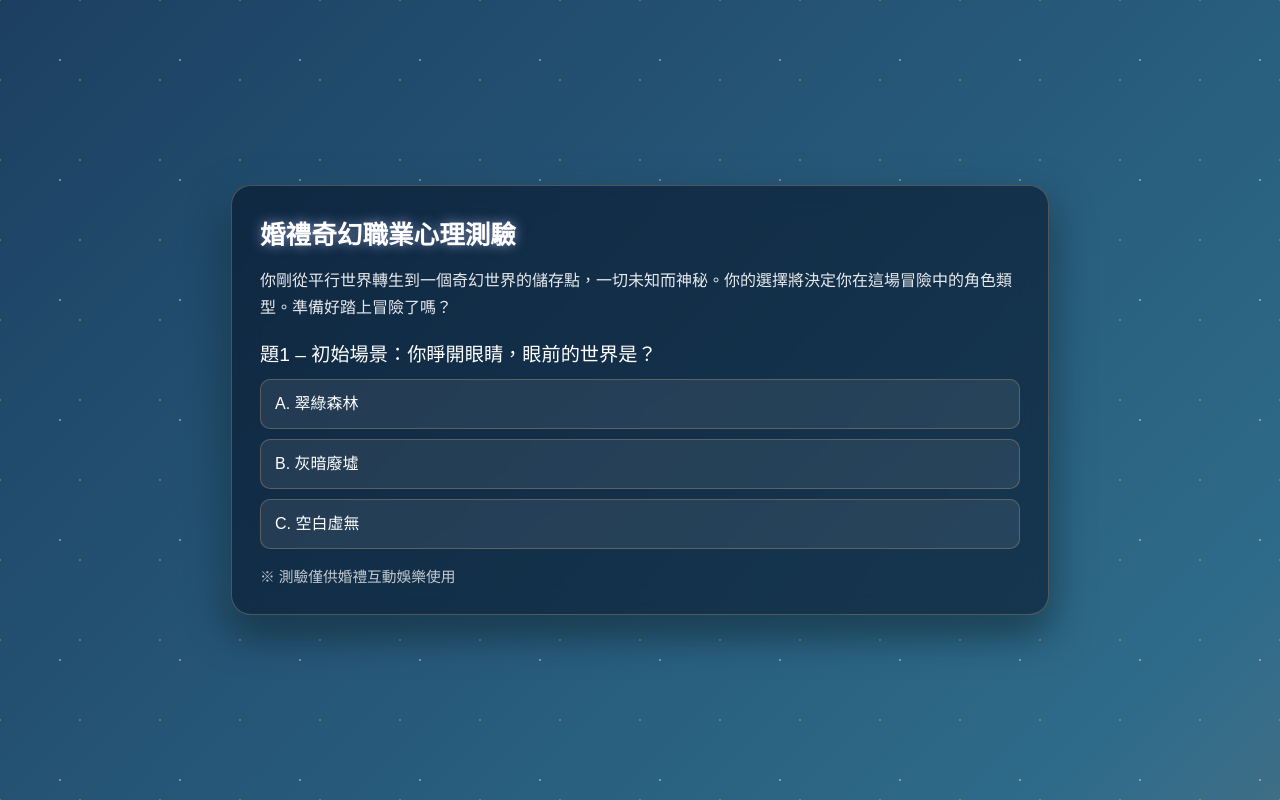
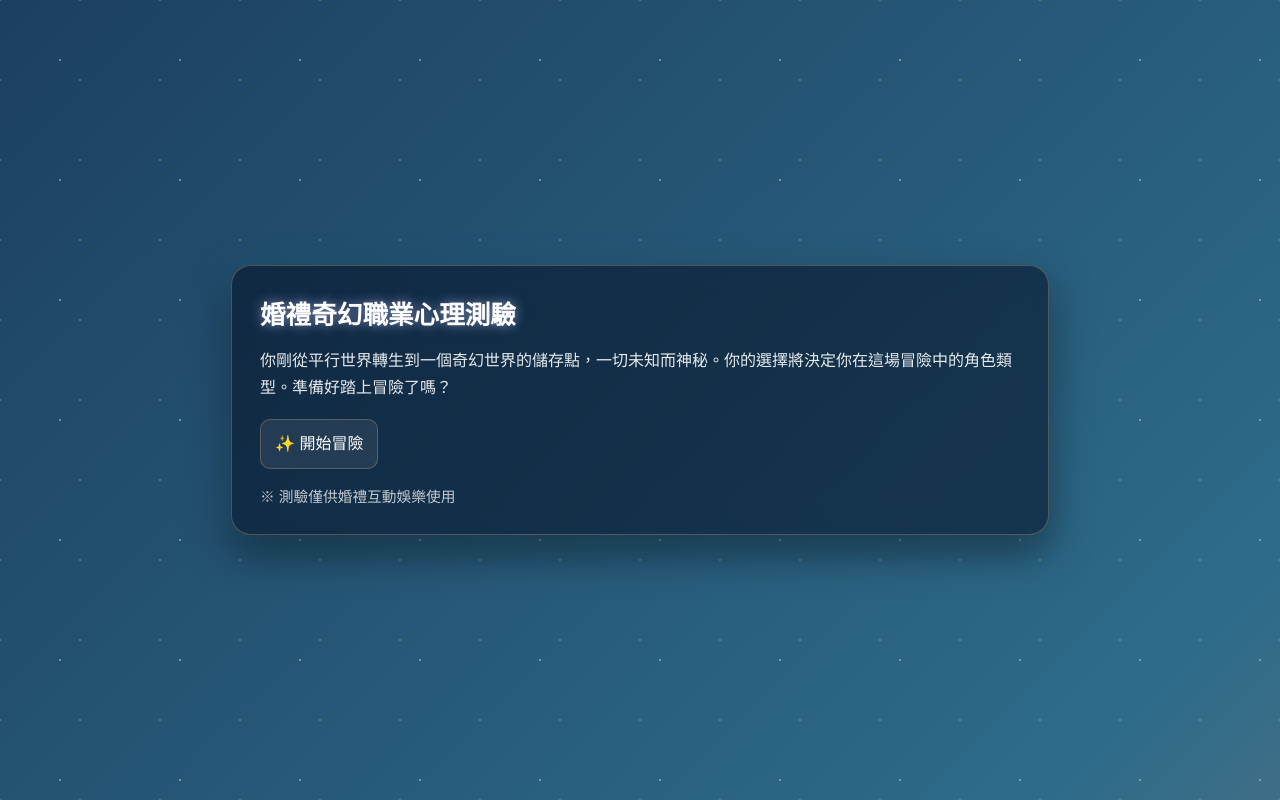
Before and after one commit to Drytowel/career-quiz, a plain HTML site: page index.html in a window 1280 px wide. Drawn offline with Linux system fonts and the light colour scheme.

Commit message:
新增開頭選項，移除題目題數

```diff
--- a/index.html
+++ b/index.html
@@ -101,7 +101,7 @@
   <script>
     const data = {
       q1: {
-        title: "題1 – 初始場景：你睜開眼睛，眼前的世界是？",
+        title: "初始場景：你睜開眼睛，眼前的世界是？",
         choices: [
           { text: "A. 翠綠森林", next: "q2" },
           { text: "B. 灰暗廢墟", next: "q3" },
@@ -109,7 +109,7 @@
         ]
       },
       q2: {
-        title: "題2 – 森林探險：你走在森林裡，發現一棵會發光的古樹，你會？",
+        title: "森林探險：你走在森林裡，發現一棵會發光的古樹，你會？",
         choices: [
           { text: "A. 研究樹的魔法", next: "q5" },
           { text: "B. 攀上樹探索周圍", next: "q6" },
@@ -117,7 +117,7 @@
         ]
       },
       q3: {
-        title: "題3 – 廢墟迷宮：你走進廢墟，看到寶箱被怪物守護，你會？",
+        title: "廢墟迷宮：你走進廢墟，看到寶箱被怪物守護，你會？",
         choices: [
           { text: "A. 衝上去戰鬥", next: "q6" },
           { text: "B. 嘗試解鎖陷阱", next: "q5" },
@@ -125,7 +125,7 @@
         ]
       },
       q4: {
-        title: "題4 – 虚空探索：你身處空白虛空，你想做什麼？",
+        title: "虛空探索：你身處空白虛空，你想做什麼？",
         choices: [
           { text: "A. 建造工具", next: "q8" },
           { text: "B. 冥想，觀察環境", next: "q7" },
@@ -133,7 +133,7 @@
         ]
       },
       q5: {
-        title: "題5 – 魔法的抉擇：你發現神秘水晶，你會？",
+        title: "魔法的抉擇：你發現神秘水晶，你會？",
         choices: [
           { text: "A. 研究魔法", next: "q9" },
           { text: "B. 製作小工具或武器", next: "q8" },
@@ -141,7 +141,7 @@
         ]
       },
       q6: {
-        title: "題6 – 勇氣挑戰：你面對懸崖與危險怪物，你會？",
+        title: "勇氣挑戰：你面對懸崖與危險怪物，你會？",
         choices: [
           { text: "A. 衝上去冒險", next: "q9" },
           { text: "B. 慎重探索", next: "q10" },
@@ -149,7 +149,7 @@
         ]
       },
       q7: {
-        title: "題7 – 團隊選擇：你遇到一群迷路旅人，你會？",
+        title: "團隊選擇：你遇到一群迷路旅人，你會？",
         choices: [
           { text: "A. 幫助他們安全穿越", next: "q10" },
           { text: "B. 帶領大家冒險", next: "q9" },
@@ -157,7 +157,7 @@
         ]
       },
       q8: {
-        title: "題8 – 創造與建設：你看到一片空地，你想做什麼？",
+        title: "創造與建設：你看到一片空地，你想做什麼？",
         choices: [
           { text: "A. 建造小屋或工具", next: "q11" },
           { text: "B. 研究地形和魔法", next: "q12" },
@@ -165,7 +165,7 @@
         ]
       },
       q9: {
-        title: "題9 – 冒險決策：你遇到一個需要勇氣和策略才能通過的陷阱，你會？",
+        title: "冒險決策：你遇到一個需要勇氣和策略才能通過的陷阱，你會？",
         choices: [
           { text: "A. 衝上去", result: "勇者" },
           { text: "B. 使用智慧解決", result: "魔法師" },
@@ -173,7 +173,7 @@
         ]
       },
       q10: {
-        title: "題10 – 支援選擇：隊伍遇到危險，你會？",
+        title: "支援選擇：隊伍遇到危險，你會？",
         choices: [
           { text: "A. 治療或協助大家", result: "牧師" },
           { text: "B. 提供策略與魔法", result: "魔法師" },
@@ -181,7 +181,7 @@
         ]
       },
       q11: {
-        title: "題11 – 守護與挑戰：你站在隊伍前方，敵人逼近，你會？",
+        title: "守護與挑戰：你站在隊伍前方，敵人逼近，你會？",
         choices: [
           { text: "A. 衝在最前線", result: "勇者" },
           { text: "B. 建立防護或屏障", result: "戰士" },
@@ -189,7 +189,7 @@
         ]
       },
       q12: {
-        title: "題12 – 終極選擇：你抵達未知城鎮，你想如何行動？",
+        title: "終極選擇：你抵達未知城鎮，你想如何行動？",
         choices: [
           { text: "A. 接受挑戰，成為英雄", result: "勇者" },
           { text: "B. 協助居民與隊伍", result: "牧師" },
@@ -225,7 +225,7 @@
     const introEl = document.getElementById("intro");
 
     function renderQuestion(id) {
-      introEl.style.display = "";
+      introEl.style.display = "none";
       const q = data[id];
       quizEl.innerHTML = `
         <div class="question-title">${q.title}</div>
@@ -272,10 +272,16 @@
         <p>${desc[role] ?? ""}</p>
         <button id="restart">重新測驗</button>
       `;
-      document.getElementById("restart").addEventListener("click", () => renderQuestion("q1"));
+      document.getElementById("restart").addEventListener("click", () => renderStart());
     }
 
-    renderQuestion("q1");
+    function renderStart() {
+      introEl.style.display = "";
+      quizEl.innerHTML = `<button id="start-btn">✨ 開始冒險</button>`;
+      document.getElementById("start-btn").addEventListener("click", () => renderQuestion("q1"));
+    }
+
+    renderStart();
   </script>
 </body>
 </html>
```
